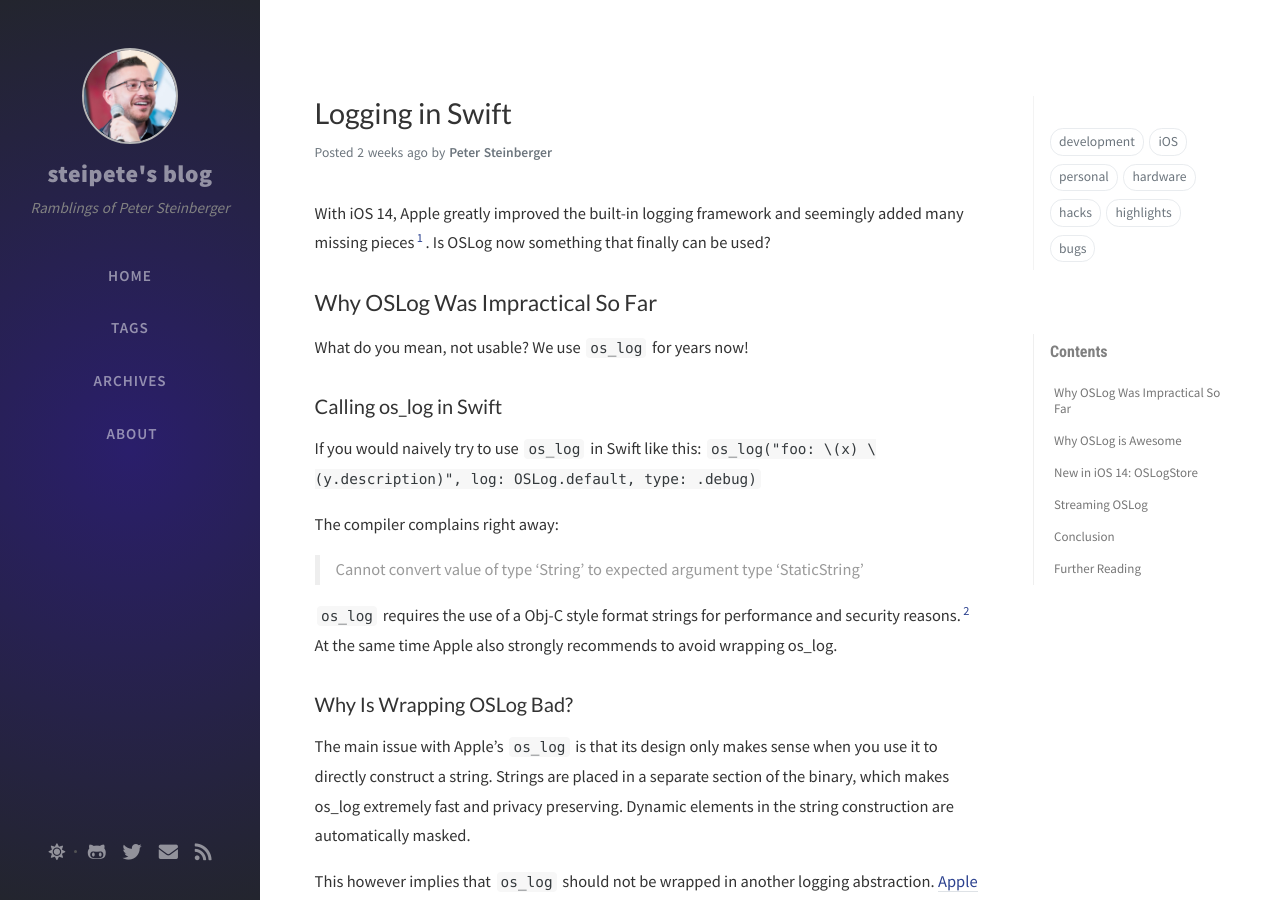
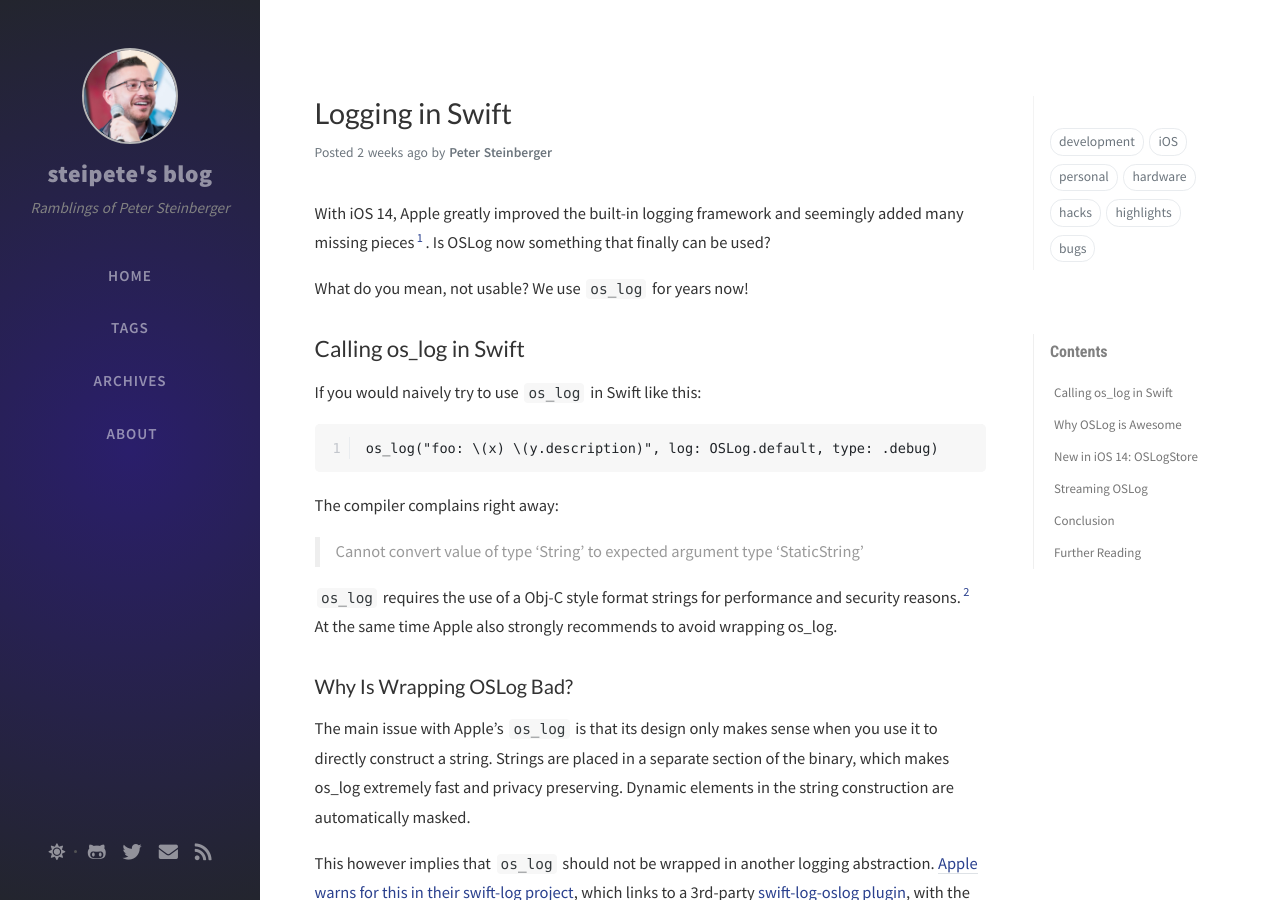
Before and after one commit to steipete/steipete.com, a Jekyll site: the page built from _posts/2020-08-05-logging-in-swift.md, in a window 1280 px wide and 900 px high. Built offline with Jekyll 4.4.1, drawn with Linux system fonts in a browser that asks for light colours; nearby versions of some CDN libraries; comment, search, counter and statistics services are not loaded; some of the changed text lies outside the part shown.

Commit message:
formatting

````diff
--- a/_posts/2020-08-05-logging-in-swift.md
+++ b/_posts/2020-08-05-logging-in-swift.md
@@ -10,14 +10,14 @@ With iOS 14, Apple greatly improved the built-in logging framework and seemingly
 
 [^6]: Apple claimed in the [WWDC 2016 video about Unified Logging](https://developer.apple.com/videos/play/wwdc2016/721/) that support for Swift is coming "real soon". It took them 4 years, but they finally delivered on a worthy wrapper.
 
-## Why OSLog Was Impractical So Far
-
 What do you mean, not usable? We use `os_log` for years now!
 
-### Calling os_log in Swift
+## Calling os_log in Swift
 
 If you would naively try to use `os_log` in Swift like this:
-`os_log("foo: \(x) \(y.description)", log: OSLog.default, type: .debug)`
+```
+os_log("foo: \(x) \(y.description)", log: OSLog.default, type: .debug)
+```
 
 The compiler complains right away:
 
@@ -168,3 +168,4 @@ It remains exciting if Apple will fix the various issues in OSLogStore before th
 
 - [Unified Logging and Activity Tracing, WWDC 2016](https://developer.apple.com/videos/play/wwdc2016/721/)
 - [Explore logging in Swift, WWDC 2020](https://developer.apple.com/videos/play/wwdc2020/10168/)
+- [Making `os_log` public on macOS Catalina](https://saagarjha.com/blog/2019/09/29/making-os-log-public-on-macos-catalina/)
````
